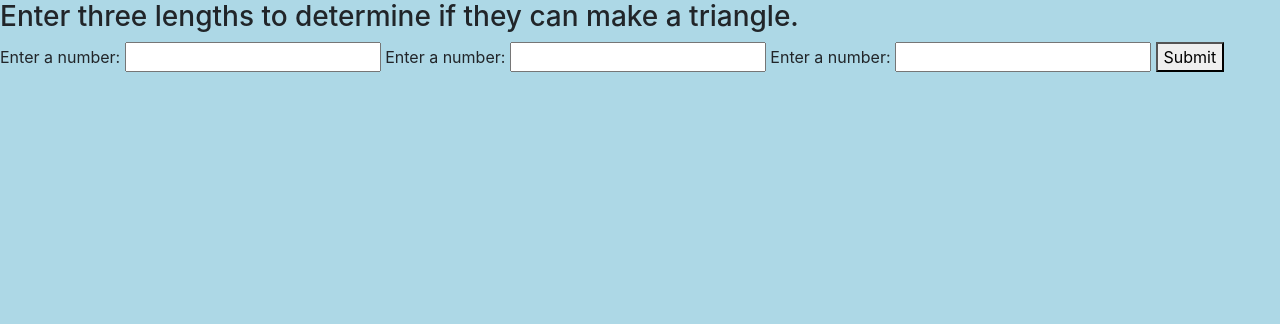
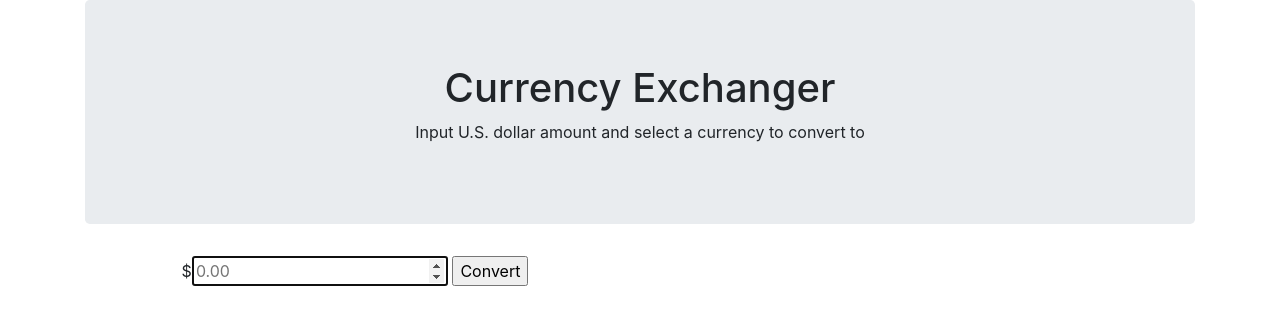
Before and after one commit to GiuntaJC/Currency-Converter, a website built with webpack: page src/index.html in a window 1280 px wide. Built offline with nearby package versions, Linux system fonts and the light colour scheme.

Commit message:
add input form and submit listener

```diff
--- a/src/css/styles.css
+++ b/src/css/styles.css
@@ -1,3 +1,6 @@
-body {
-  background-color: lightblue;
+.jumbotron {
+  text-align: center;
 }
+.col-6 {
+  text-align: center;
+}
--- a/src/index.html
+++ b/src/index.html
@@ -1,19 +1,25 @@
 <!DOCTYPE html>
 <html lang="en-US">
   <head>
-    <title>Shape Tracker</title>
+    <title>Currency Exchanger</title>
   </head>
 <body>
-  <h3>Enter three lengths to determine if they can make a triangle.</h3>
-  <form id="triangle-checker-form">
-    <label for="length1">Enter a number:</label>
-    <input id="length1" type="number">
-    <label for="length2">Enter a number:</label>
-    <input id="length2" type="number">
-    <label for="length3">Enter a number:</label>
-    <input id="length3" type="number">
-    <button type="submit">Submit</button>
-  </form>
-  <ul id="response"></ul>
+  <div class="container">
+    <div class="jumbotron">
+      <h1>Currency Exchanger</h1>
+      <p>Input U.S. dollar amount and select a currency to convert to</p>
+    </div>
+    <div class="row">
+      <div class="col-6">
+        <form id="currencyForm">
+          $<input id="dollarAmount" type="number" step=".01" placeholder="0.00" autofocus required>
+          <input type="submit" value="Convert">
+        </form>
+      </div>
+      <div class="col-6">
+      <p id="response"></p>
+      </div>
+    </div>
+  </div>
 </body>
 </html>
--- a/src/main.js
+++ b/src/main.js
@@ -2,5 +2,8 @@ import $ from 'jquery';
 import 'bootstrap';
 import 'bootstrap/dist/css/bootstrap.min.css';
 import './css/styles.css';
-$
-console.log("foobar!");
+
+$("#currencyForm").submit((event) => {
+  console.log("foobar");
+  event.preventDefault();
+});
```
